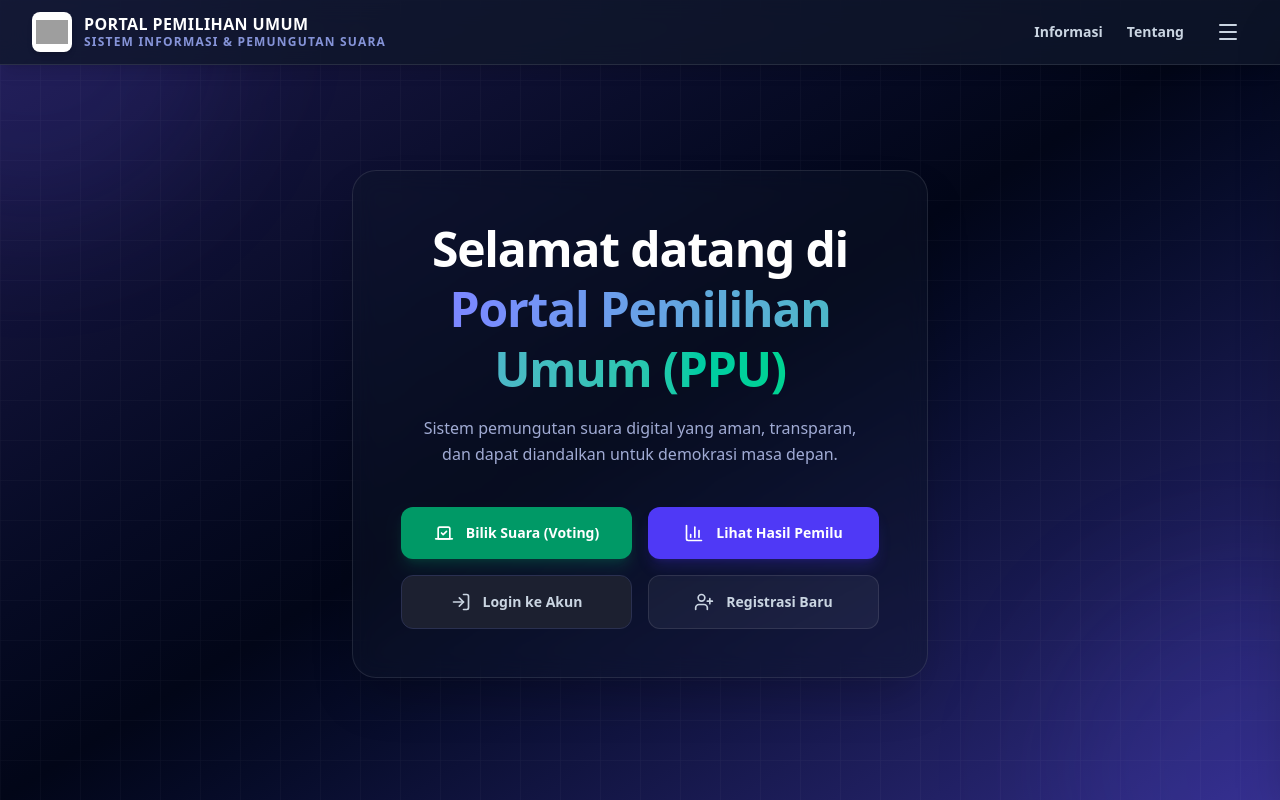
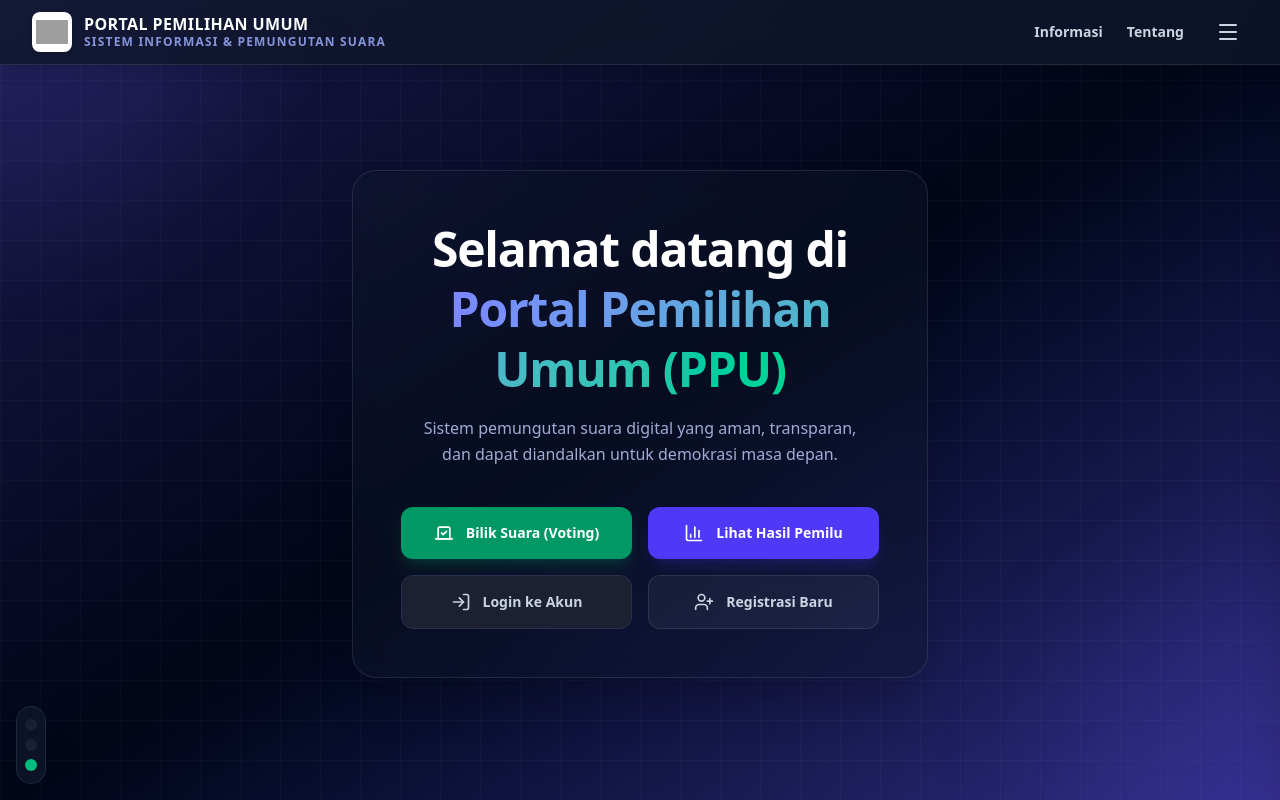
Before and after one commit to javanationalist/ppu, a React (Vite) app: page / in a window 1280 px wide. Built offline with nearby package versions, Linux system fonts and the light colour scheme; no server answers; the database is empty; grey boxes are pictures that could not be loaded.

Commit message:
add traffic lights for connection status

```diff
--- a/src/App.tsx
+++ b/src/App.tsx
@@ -34,10 +34,12 @@ import ExportData from './pages/admin/ExportData';
 import Maintenance from './pages/admin/Maintenance';
 import PengaturanLanjutan from './pages/admin/PengaturanLanjutan';
 import WafoManager from './pages/admin/WafoManager';
+import NetworkStatus from './components/NetworkStatus';
 
 function AppContent() {
   return (
     <MaintenanceGuard>
+      <NetworkStatus />
       <Routes>
         <Route element={<PortalLayout />}>
           <Route path="/" element={<Landing />} />
--- /dev/null
+++ b/src/components/NetworkStatus.tsx
@@ -0,0 +1,118 @@
+import React, { useState, useEffect } from 'react';
+import { motion, AnimatePresence } from 'motion/react';
+
+type ConnectionStatus = 'online' | 'offline' | 'weak';
+
+export default function NetworkStatus() {
+  const [status, setStatus] = useState<ConnectionStatus>(navigator.onLine ? 'online' : 'offline');
+  const [showGreen, setShowGreen] = useState(false);
+
+  useEffect(() => {
+    const handleOnline = () => {
+      setStatus('online');
+      setShowGreen(true);
+      setTimeout(() => setShowGreen(false), 3000);
+    };
+
+    const handleOffline = () => {
+      setStatus('offline');
+      setShowGreen(false);
+    };
+
+    const checkConnectionQuality = () => {
+      // @ts-ignore - navigator.connection is not standard in all browsers yet
+      const conn = navigator.connection || navigator.mozConnection || navigator.webkitConnection;
+      if (conn) {
+        // Effective types: 'slow-2g', '2g', '3g', '4g'
+        if (conn.effectiveType === 'slow-2g' || conn.effectiveType === '2g') {
+          setStatus('weak');
+        } else if (navigator.onLine) {
+          setStatus('online');
+        }
+      }
+    };
+
+    window.addEventListener('online', handleOnline);
+    window.addEventListener('offline', handleOffline);
+
+    // Check quality every 5 seconds
+    const qualityInterval = setInterval(checkConnectionQuality, 5000);
+    checkConnectionQuality();
+
+    return () => {
+      window.removeEventListener('online', handleOnline);
+      window.removeEventListener('offline', handleOffline);
+      clearInterval(qualityInterval);
+    };
+  }, []);
+
+  const isRed = status === 'offline';
+  const isYellow = status === 'weak';
+  const isGreen = status === 'online' && (showGreen || (!isRed && !isYellow));
+
+  // Determine which light is active
+  // Green only stays "vibrant" for 3s after reconnecting or if stable
+  // For the purpose of "stable connection", we show green if online and not weak.
+  // But per instructions: "hijau ditampilkan 3 detik jika berhasil terhubung"
+  // This implies if we are stable, it might go dim. Let's follow the literal timing.
+
+  return (
+    <div className="fixed bottom-4 left-4 z-[9999] pointer-events-none select-none">
+      <div className="bg-slate-900/80 backdrop-blur-md px-2 py-3 rounded-full border border-slate-700/50 flex flex-col gap-2 shadow-2xl scale-75 sm:scale-100 origin-bottom-left transition-transform duration-300">
+
+        {/* Red Light (Offline) */}
+        <div className="relative group">
+          <div className={`w-3 h-3 rounded-full transition-all duration-500 shadow-sm ${
+            isRed
+              ? 'bg-rose-500 shadow-[0_0_12px_rgba(244,63,94,0.8)]'
+              : 'bg-slate-700 opacity-30'
+          }`} />
+          {isRed && (
+            <motion.div
+              initial={{ opacity: 0 }} animate={{ opacity: 1 }}
+              className="absolute left-6 top-1/2 -translate-y-1/2 bg-rose-600 text-white text-[10px] font-bold px-2 py-1 rounded whitespace-nowrap"
+            >
+              OFFLINE
+            </motion.div>
+          )}
+        </div>
+
+        {/* Yellow Light (Weak) */}
+        <div className="relative group">
+          <div className={`w-3 h-3 rounded-full transition-all duration-500 shadow-sm ${
+            isYellow
+              ? 'bg-amber-400 shadow-[0_0_12px_rgba(251,191,36,0.8)]'
+              : 'bg-slate-700 opacity-30'
+          }`} />
+          {isYellow && (
+            <motion.div
+              initial={{ opacity: 0 }} animate={{ opacity: 1 }}
+              className="absolute left-6 top-1/2 -translate-y-1/2 bg-amber-500 text-white text-[10px] font-bold px-2 py-1 rounded whitespace-nowrap"
+            >
+              SIGNAL WEAK
+            </motion.div>
+          )}
+        </div>
+
+        {/* Green Light (Connected) */}
+        <div className="relative group">
+          <div className={`w-3 h-3 rounded-full transition-all duration-500 shadow-sm ${
+            (isGreen || showGreen) && status !== 'offline' && status !== 'weak'
+              ? 'bg-emerald-500 shadow-[0_0_12px_rgba(16,185,129,0.8)]'
+              : 'bg-slate-700 opacity-30'
+          }`} />
+          {(showGreen) && (
+            <motion.div
+              initial={{ opacity: 0, x: -10 }}
+              animate={{ opacity: 1, x: 0 }}
+              exit={{ opacity: 0, x: -10 }}
+              className="absolute left-6 top-1/2 -translate-y-1/2 bg-emerald-600 text-white text-[10px] font-bold px-2 py-1 rounded whitespace-nowrap"
+            >
+              CONNECTED
+            </motion.div>
+          )}
+        </div>
+      </div>
+    </div>
+  );
+}
```
